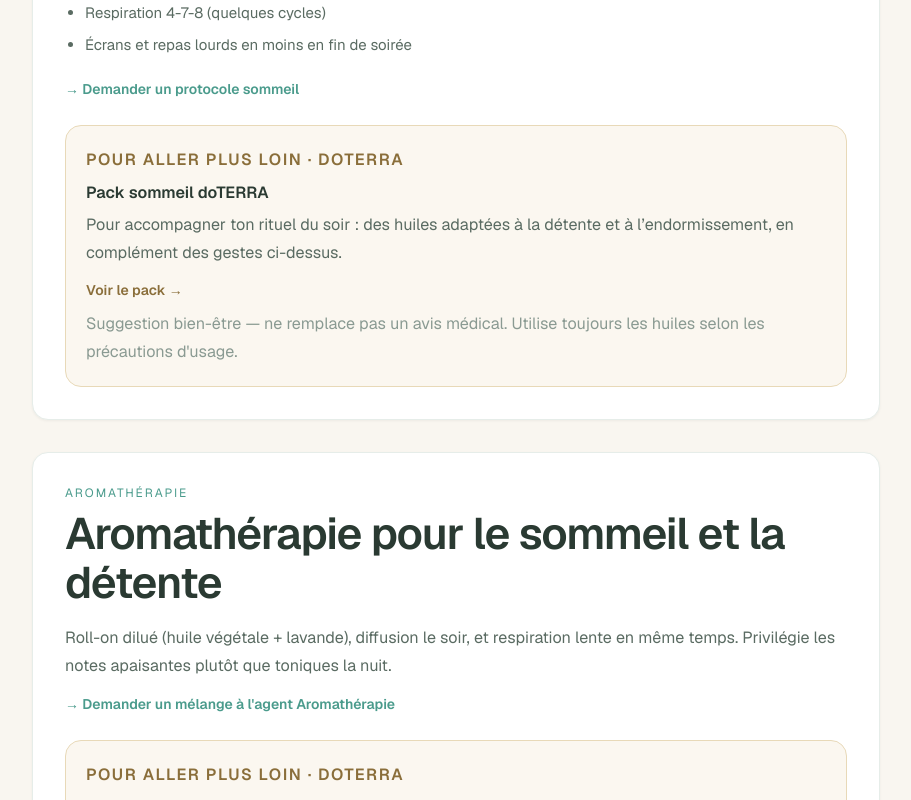
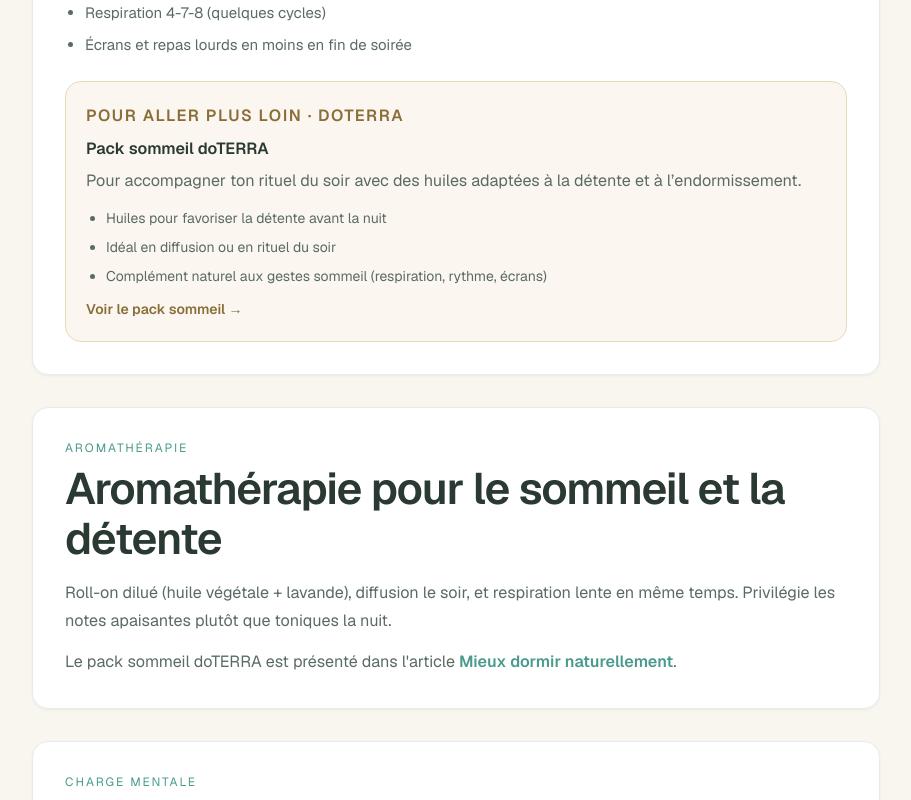
Before and after one commit to bounazouyasmina-arch/natura-bio-by-yas, a Next.js app: page /blog in a window 1280 px wide. Shown: the part 1580-2380 px from the top of the page, without its empty margins (184-1095 px from the left). Built offline with nearby package versions, Linux system fonts and the light colour scheme.

Commit message:
fix: un seul bloc pack sommeil, sans disclaimer medical ni lien chat doublon

```diff
--- a/app/blog/page.tsx
+++ b/app/blog/page.tsx
@@ -139,18 +139,16 @@
             <li>Respiration 4-7-8 (quelques cycles)</li>
             <li>Écrans et repas lourds en moins en fin de soirée</li>
           </ul>
-          <div className="mt-5">
-            <Link
-              href="/espace?tab=chat&agent=respiration"
-              className="text-sm font-semibold text-[#4A9B8C] hover:underline"
-            >
-              → Demander un protocole sommeil
-            </Link>
-          </div>
           <DoteraPackCard
             title="Pack sommeil doTERRA"
-            description="Pour accompagner ton rituel du soir : des huiles adaptées à la détente et à l’endormissement, en complément des gestes ci-dessus."
+            description="Pour accompagner ton rituel du soir avec des huiles adaptées à la détente et à l’endormissement."
             href={DOTERA_PACK_SOMMEIL}
+            details={[
+              // Remplacé dès que Yas envoie le texte officiel du pack
+              'Huiles pour favoriser la détente avant la nuit',
+              'Idéal en diffusion ou en rituel du soir',
+              'Complément naturel aux gestes sommeil (respiration, rythme, écrans)',
+            ]}
           />
         </article>
 
@@ -163,17 +161,13 @@
             Roll-on dilué (huile végétale + lavande), diffusion le soir, et respiration lente en même
             temps. Privilégie les notes apaisantes plutôt que toniques la nuit.
           </p>
-          <Link
-            href="/espace?tab=chat&agent=aromatherapie"
-            className="text-sm font-semibold text-[#4A9B8C] hover:underline"
-          >
-            → Demander un mélange à l&apos;agent Aromathérapie
-          </Link>
-          <DoteraPackCard
-            title="Pack sommeil doTERRA"
-            description="Si tu veux aller plus loin avec des huiles de qualité pour le soir : voici le pack sommeil que je recommande."
-            href={DOTERA_PACK_SOMMEIL}
-          />
+          <p className="text-sm text-[#5A6B62]">
+            Le pack sommeil doTERRA est présenté dans l&apos;article{' '}
+            <a href="#sommeil-hormones" className="font-semibold text-[#4A9B8C] hover:underline">
+              Mieux dormir naturellement
+            </a>
+            .
+          </p>
         </article>
 
         <article id="charge-mentale" className="card rounded-3xl p-6 sm:p-8 mb-8 scroll-mt-24 bg-white">
--- a/components/SimpleSiteChrome.tsx
+++ b/components/SimpleSiteChrome.tsx
@@ -98,10 +98,13 @@
   title,
   description,
   href,
+  details,
 }: {
   title: string;
   description: string;
   href: string;
+  /** Explications du pack (points clés) */
+  details?: string[];
 }) {
   return (
     <div className="mt-6 rounded-2xl border border-[#E8D9B8] bg-[#FBF7F0] px-4 py-4 sm:px-5 sm:py-5">
@@ -110,18 +113,21 @@
       </p>
       <p className="font-semibold text-[#2A3A32] text-sm sm:text-base">{title}</p>
       <p className="text-sm text-[#5A6B62] leading-relaxed mt-1">{description}</p>
+      {details && details.length > 0 && (
+        <ul className="mt-3 space-y-1.5 text-sm text-[#5A6B62] list-disc pl-5 leading-relaxed">
+          {details.map((line, i) => (
+            <li key={i}>{line}</li>
+          ))}
+        </ul>
+      )}
       <a
         href={href}
         target="_blank"
         rel="noopener noreferrer"
         className="inline-flex mt-3 text-sm font-semibold text-[#8A6E3A] hover:underline"
       >
-        Voir le pack →
+        Voir le pack sommeil →
       </a>
-      <p className="text-[11px] text-[#8A9A92] mt-2 leading-relaxed">
-        Suggestion bien-être — ne remplace pas un avis médical. Utilise toujours les huiles selon les
-        précautions d&apos;usage.
-      </p>
     </div>
   );
 }
```
